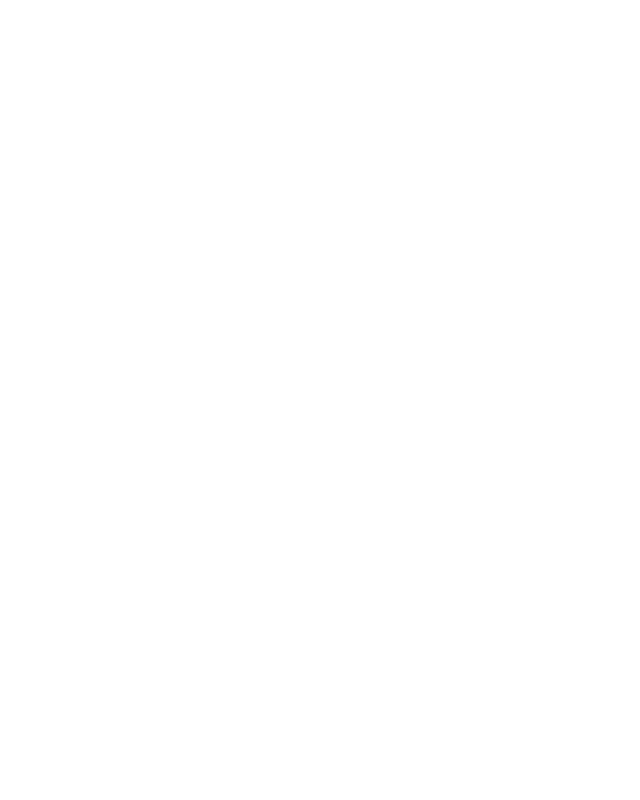
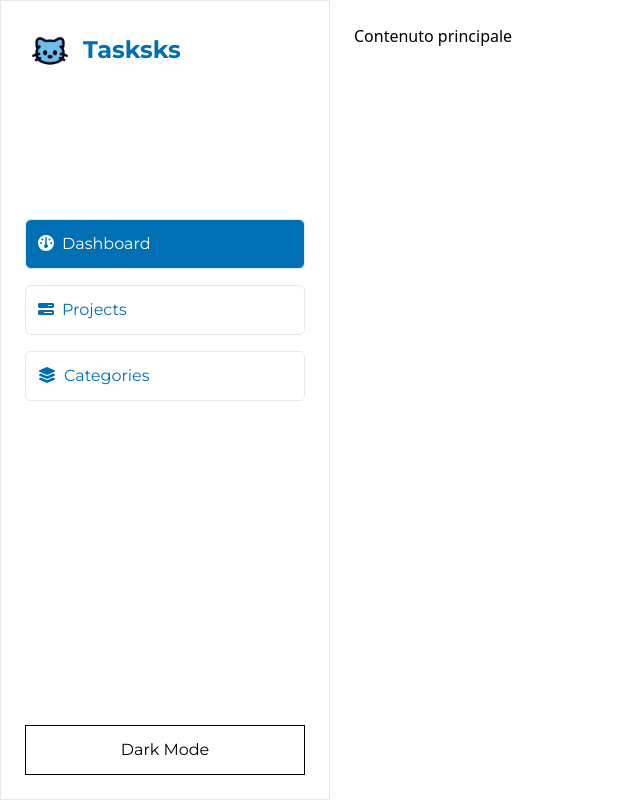
Before and after one commit to Shuy7wng/Tasksks, a Next.js app: page / in a window 1280 px wide. Shown: the whole page, without its empty margins (0-640 px from the left). Built offline with nearby package versions, Linux system fonts and the light colour scheme.

Commit message:
sistemato qualcosa
il menu è piu giu e non ricordo cos altro ho fatto

```diff
--- a/app/Components/Dashboard/Dashboard.tsx
+++ b/app/Components/Dashboard/Dashboard.tsx
@@ -1,6 +1,15 @@
-import React from "react";
+import React, {InputHTMLAttributes, useEffect, useRef, useState } from "react";
+import { FontAwesomeIcon } from "@fortawesome/react-fontawesome";
+import{faAngleDown, faSearch, faClose,} from "@fortawesome/free-solid-svg-icons";
+//import { useGlobalContextProvider } from '../contextAPI';
+// import SearchBar from "../SearchBar";
+
 function Dashboard(){
-    return;
+    return(
+        <div className="montserrat w-full">
+            {/* <TopBar/> */}
+        </div>
+    )
 }
 
 export default Dashboard;
--- a/app/Components/Sidebar.tsx
+++ b/app/Components/Sidebar.tsx
@@ -1,6 +1,6 @@
 import React, { useState } from "react";
 import { FontAwesomeIcon } from "@fortawesome/react-fontawesome";
-import { faDashboard, faBarsProgress, faLayerGroup } from "@fortawesome/free-solid-svg-icons";
+import { faGauge, faBarsProgress, faLayerGroup } from "@fortawesome/free-solid-svg-icons";
 
 interface MenuItem {
   name: string;
@@ -9,10 +9,10 @@ interface MenuItem {
 }
 
 function Sidebar() {
-  const [menuItems, setMenuItems] = React.useState([
-    { name: "Dashboard", isSelected: true },
-    { name: "Projects", isSelected: false },
-    { name: "Categories", isSelected: false },
+  const [menuItems, setMenuItems] = React.useState<MenuItem[]>([
+    { name: "Dashboard", icon: faGauge, isSelected: true },
+    { name: "Projects", icon: faBarsProgress, isSelected: false },
+    { name: "Categories", icon: faLayerGroup, isSelected: false },
   ]);
 
   function updateItemSelection(indexItem: number) {
@@ -27,8 +27,7 @@ function Sidebar() {
     <div className="flex flex-col w-[330px] h-screen p-6 border border-gray-200 montserrat gap-6">
       {/* Logo */}
       <div className="flex gap-2 items-center">
-        {/* immagine o icona */}
-         <img
+        <img
           src="/gatto.png"
           alt="Gatto"
           className="h-[50px]"
@@ -38,7 +37,7 @@ function Sidebar() {
       </div>
 
       {/* Menu */}
-      <nav className="flex flex-col gap-3">
+      <nav className="flex flex-col gap-4 pt-30">
         {menuItems.map((item, index) => (
           <button
             key={index}
@@ -47,10 +46,16 @@ function Sidebar() {
               ${
                 item.isSelected
                   ? "bg-[#006fb4] text-white"
-                  : "bg-transparent text-black hover:border-[#006fb4]"
+                  : "bg-transparent"
               }
             `}
+            style={{ color: item.isSelected ? 'white' : '#006fb4' }}
           >
+            <FontAwesomeIcon
+              icon={item.icon}
+              className="mr-2"
+              style={{ color: item.isSelected ? 'white' : '#006fb4' }}
+            />
             {item.name}
           </button>
         ))}
--- a/app/layout.tsx
+++ b/app/layout.tsx
@@ -20,5 +20,9 @@ export default function RootLayout({
 }: Readonly<{
   children: React.ReactNode;
 }>) {
-
+  return (
+    <html lang="ita">
+      <body className={montserrat.variable}>{children}</body>
+    </html>
+  );
 }
```
